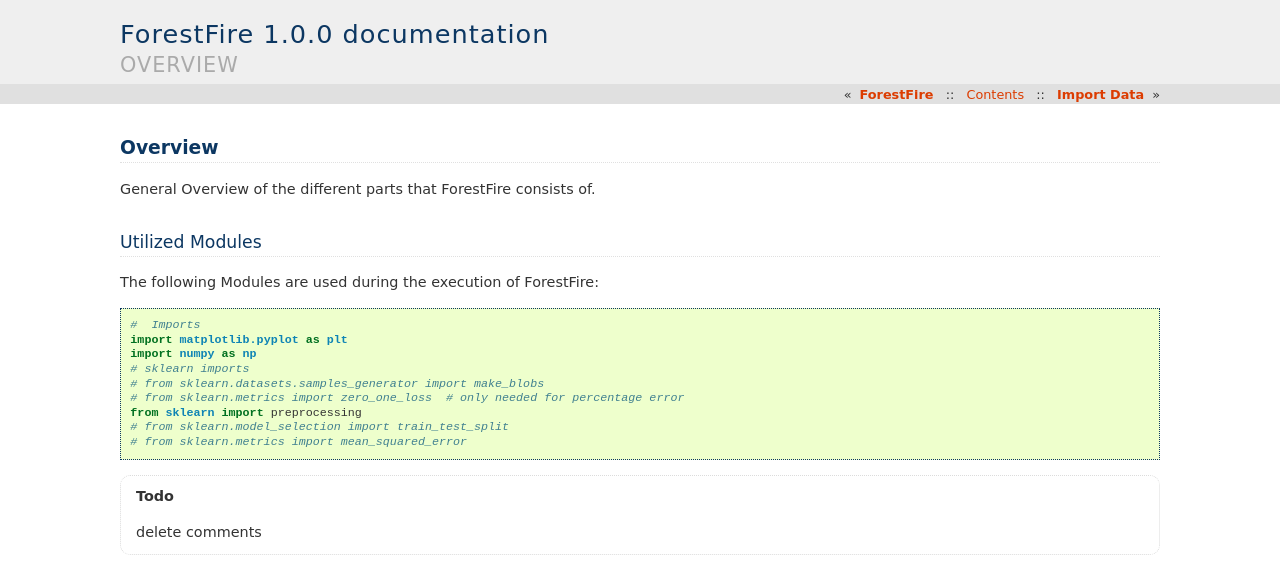
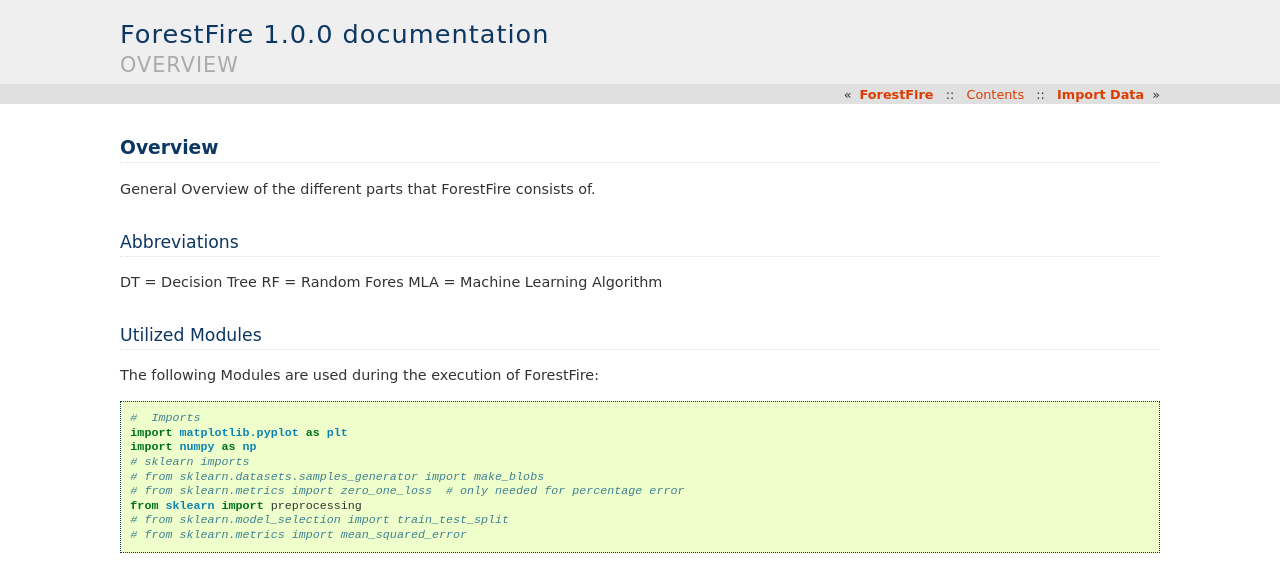
Before and after one commit to weinertmos/ForestFire, a Sphinx documentation site: the page built from source/Overview.rst, in a window 1280 px wide and 900 px high, cut to the strip 0-566 px from the top of the window. Built offline with Sphinx 7.4.7, drawn with Linux system fonts in a browser that asks for light colours; formulas are drawn with MathJax 3.

Commit message:
Added Abbreviations to overview

```diff
--- a/source/Overview.rst
+++ b/source/Overview.rst
@@ -3,6 +3,11 @@
 
 General Overview of the different parts that ForestFire consists of.
 
+Abbreviations
+-------------
+DT = Decision Tree
+RF = Random Fores
+MLA = Machine Learning Algorithm
 
 
 Utilized Modules
```
